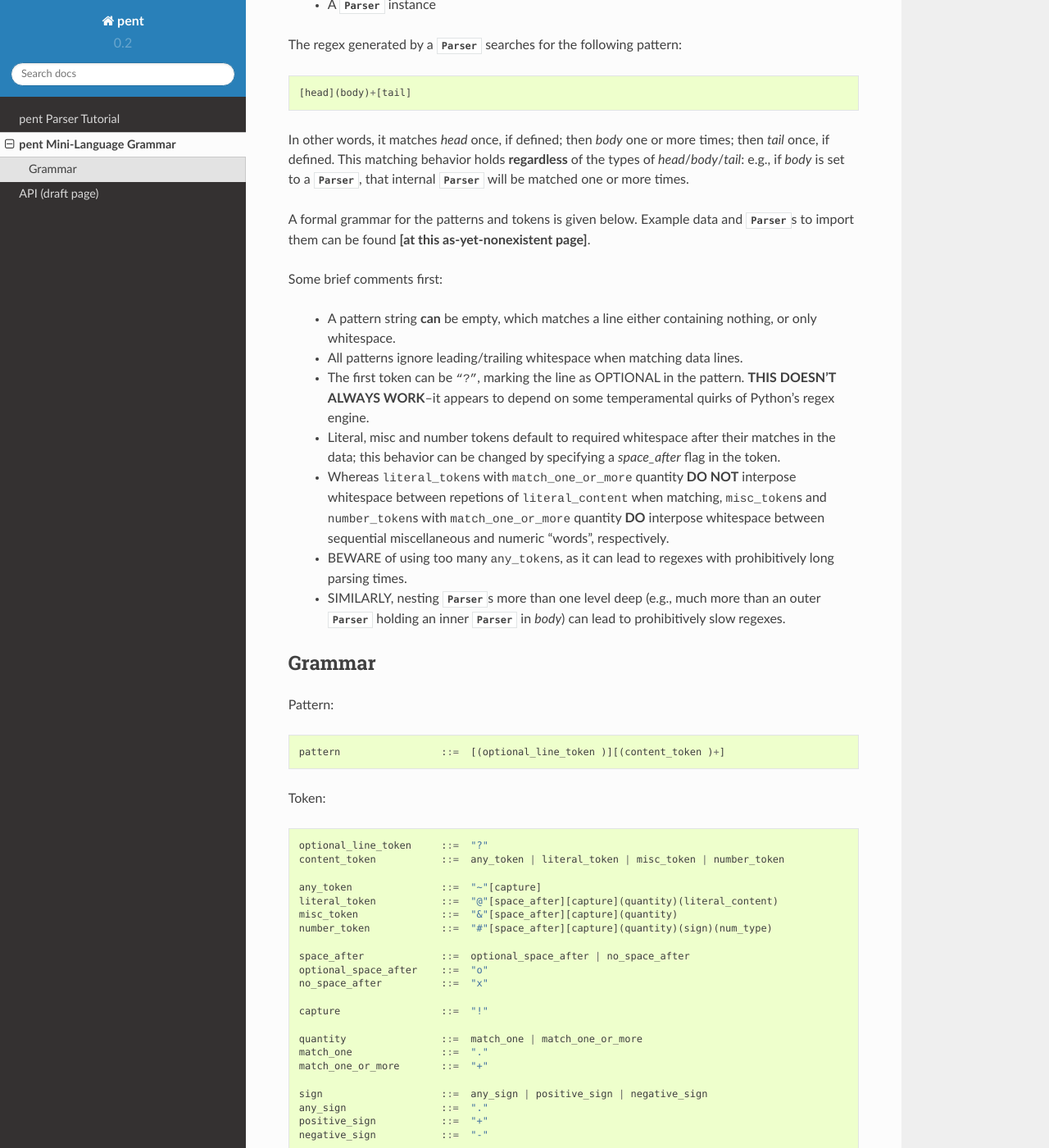
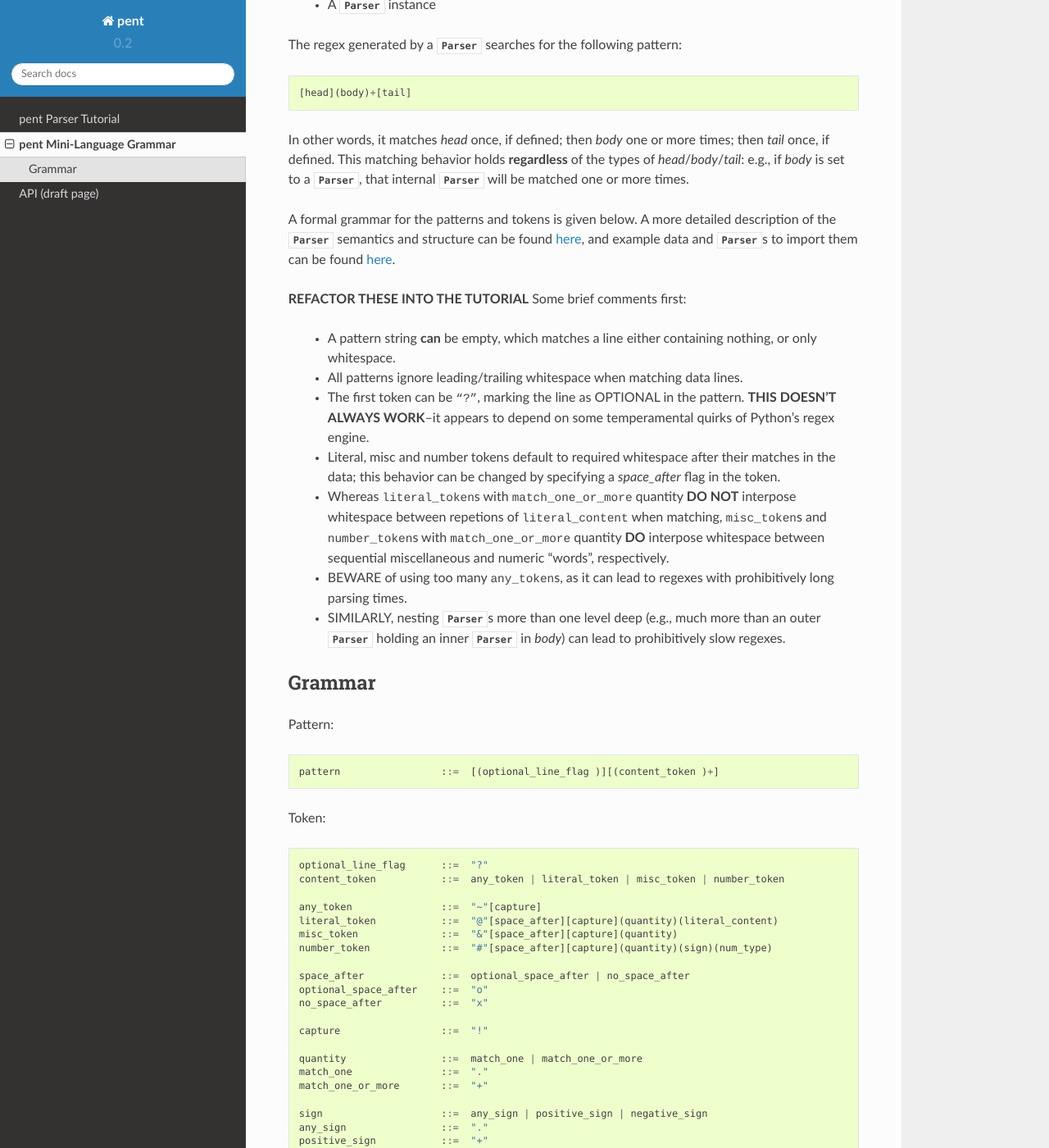
Before and after one commit to bskinn/pent, a Sphinx documentation site: the page built from doc/source/grammar.rst, in a window 1280 px wide and 1400 px high, scrolled down 508 px. Shown: the whole window at 82% size. Built offline with Sphinx 7.4.7 and the Read the Docs theme 2.0.0, drawn with Linux system fonts in a browser that asks for light colours; some of the changed text lies outside the part shown.

Commit message:
Buff mini-language grammar page
Partly updating based on the float/decimal switch,
but also adding some draft notes and linking to the tutorial.

```diff
--- a/doc/source/grammar.rst
+++ b/doc/source/grammar.rst
@@ -30,10 +30,12 @@ times; then `tail` once, if defined. This matching behavior holds **regardless**
 of the types of `head`/`body`/`tail`: e.g., if `body` is set to a |Parser|,
 that internal |Parser| will be matched one or more times.
 
-A formal grammar for the patterns and tokens is given below. Example data
-and |Parser|\ s to import them can be found **[at this as-yet-nonexistent page]**.
+A formal grammar for the patterns and tokens is given below.
+A more detailed description of the |Parser| semantics and structure
+can be found :doc:`here </tutorial/definitions>`, and example data
+and |Parser|\ s to import them can be found :doc:`here </tutorial/examples>`.
 
-Some brief comments first:
+**REFACTOR THESE INTO THE TUTORIAL** Some brief comments first:
 
  * A pattern string **can** be empty, which matches a line either containing
    nothing, or only whitespace.
@@ -68,12 +70,12 @@ Grammar
 
 Pattern::
 
-    pattern                 ::=  [(optional_line_token )][(content_token )+]
+    pattern                 ::=  [(optional_line_flag )][(content_token )+]
 
 
 Token::
 
-    optional_line_token     ::=  "?"
+    optional_line_flag      ::=  "?"
     content_token           ::=  any_token | literal_token | misc_token | number_token
 
     any_token               ::=  "~"[capture]
@@ -96,15 +98,15 @@ Token::
     positive_sign           ::=  "+"
     negative_sign           ::=  "-"
 
-    num_type                ::=  integer | float | sci_not | decimal | general
+    num_type                ::=  integer | decimal | sci_not | float | general
     integer                 ::=  "i"
+    decimal                 ::=  "d"
+    sci_not                 ::=  "s"
     float                   ::=  "f"
-    sci_not                 ::=  "s"
-    decimal                 ::=  "d"
     general                 ::=  "g"
 
 
-Token Examples:
+**PROBABLY JUST REMOVE, SINCE EXAMPLES GIVEN IN THE TUTORIAL** Token Examples:
 
  * |cour|\ &.\ |/cour| -- Matches a single "word" of arbitrary content, with
    a following space. Whether a preceding space is required depends on the
--- a/doc/source/tutorial/defs/tokens.rst
+++ b/doc/source/tutorial/defs/tokens.rst
@@ -109,6 +109,11 @@ The 'number' token takes three required, single-character arguments:
    |cour|\ #[.+][.-+]g\ |/cour| for general (integer or float). |br|
    |nbsp|
 
+**FIX THIS** *Different number matchings are implemented because
+sometimes (often?) numbers in different formats have different
+semantic significance, and it's useful to be able to filter/capture
+based on format.*
+
 As with the 'misc' token, when matching in one-or-more quantity mode,
 the 'number' token interleaves *required* whitespace between each reptition.
 
```
